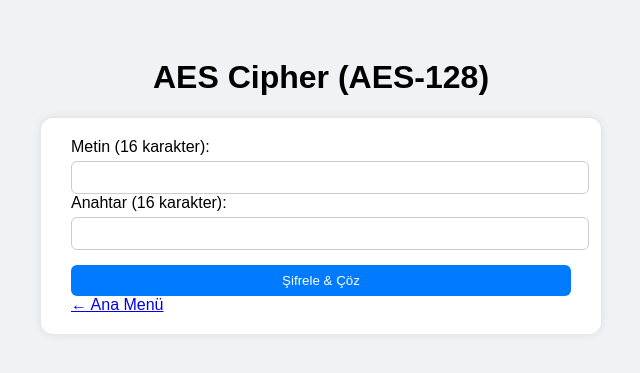
After one commit to YSTuran/Server-Client-Deneme, a Flask app: page /aes/ in a window 1280 px wide. The commit adds this page. Shown: the top 373 px of the page, without its empty margins (319-959 px from the left). Run offline with Flask 3, Linux system fonts and the light colour scheme.

Commit message:
aes şifreleme eklendi

```diff
--- a/app.py
+++ b/app.py
@@ -9,6 +9,7 @@ from routes.hill_routes import hill_bp
 from routes.polybius_routes import polybius_bp
 from routes.columnar_routes import columnar_bp
 from routes.des_routes import des_bp
+from routes.aes_routes import aes_bp
 
 import socket, random
 
@@ -25,6 +26,7 @@ def create_app():
     app.register_blueprint(polybius_bp)
     app.register_blueprint(columnar_bp)
     app.register_blueprint(des_bp)
+    app.register_blueprint(aes_bp)
 
     return app
 
--- /dev/null
+++ b/cipher/aes.py
@@ -0,0 +1,209 @@
+SBOX = [
+0x63,0x7c,0x77,0x7b,0xf2,0x6b,0x6f,0xc5,0x30,0x01,0x67,0x2b,0xfe,0xd7,0xab,0x76,
+0xca,0x82,0xc9,0x7d,0xfa,0x59,0x47,0xf0,0xad,0xd4,0xa2,0xaf,0x9c,0xa4,0x72,0xc0,
+0xb7,0xfd,0x93,0x26,0x36,0x3f,0xf7,0xcc,0x34,0xa5,0xe5,0xf1,0x71,0xd8,0x31,0x15,
+0x04,0xc7,0x23,0xc3,0x18,0x96,0x05,0x9a,0x07,0x12,0x80,0xe2,0xeb,0x27,0xb2,0x75,
+0x09,0x83,0x2c,0x1a,0x1b,0x6e,0x5a,0xa0,0x52,0x3b,0xd6,0xb3,0x29,0xe3,0x2f,0x84,
+0x53,0xd1,0x00,0xed,0x20,0xfc,0xb1,0x5b,0x6a,0xcb,0xbe,0x39,0x4a,0x4c,0x58,0xcf,
+0xd0,0xef,0xaa,0xfb,0x43,0x4d,0x33,0x85,0x45,0xf9,0x02,0x7f,0x50,0x3c,0x9f,0xa8,
+0x51,0xa3,0x40,0x8f,0x92,0x9d,0x38,0xf5,0xbc,0xb6,0xda,0x21,0x10,0xff,0xf3,0xd2,
+0xcd,0x0c,0x13,0xec,0x5f,0x97,0x44,0x17,0xc4,0xa7,0x7e,0x3d,0x64,0x5d,0x19,0x73,
+0x60,0x81,0x4f,0xdc,0x22,0x2a,0x90,0x88,0x46,0xee,0xb8,0x14,0xde,0x5e,0x0b,0xdb,
+0xe0,0x32,0x3a,0x0a,0x49,0x06,0x24,0x5c,0xc2,0xd3,0xac,0x62,0x91,0x95,0xe4,0x79,
+0xe7,0xc8,0x37,0x6d,0x8d,0xd5,0x4e,0xa9,0x6c,0x56,0xf4,0xea,0x65,0x7a,0xae,0x08,
+0xba,0x78,0x25,0x2e,0x1c,0xa6,0xb4,0xc6,0xe8,0xdd,0x74,0x1f,0x4b,0xbd,0x8b,0x8a,
+0x70,0x3e,0xb5,0x66,0x48,0x03,0xf6,0x0e,0x61,0x35,0x57,0xb9,0x86,0xc1,0x1d,0x9e,
+0xe1,0xf8,0x98,0x11,0x69,0xd9,0x8e,0x94,0x9b,0x1e,0x87,0xe9,0xce,0x55,0x28,0xdf,
+0x8c,0xa1,0x89,0x0d,0xbf,0xe6,0x42,0x68,0x41,0x99,0x2d,0x0f,0xb0,0x54,0xbb,0x16
+]
+
+INV_SBOX = [0]*256
+for i,v in enumerate(SBOX):
+    INV_SBOX[v] = i
+
+RCON = [
+0x00,
+0x01,0x02,0x04,0x08,0x10,0x20,0x40,0x80,0x1B,0x36
+]
+
+def _bytes_to_matrix(b: bytes):
+    if len(b) != 16:
+        raise ValueError("Block must be 16 bytes")
+    return [[b[row + 4*col] for col in range(4)] for row in range(4)]
+
+def _matrix_to_bytes(state):
+    out = bytearray(16)
+    for r in range(4):
+        for c in range(4):
+            out[r + 4*c] = state[r][c]
+    return bytes(out)
+
+def _xor_bytes(a,b):
+    return bytes(x^y for x,y in zip(a,b))
+
+def _xtime(a):
+    return ((a << 1) & 0xFF) ^ (0x1B if (a & 0x80) else 0)
+
+def _mul(a,b):
+    res = 0
+    for i in range(8):
+        if b & 1:
+            res ^= a
+        hi = a & 0x80
+        a = (a << 1) & 0xFF
+        if hi:
+            a ^= 0x1B
+        b >>= 1
+    return res
+
+def _sub_bytes(state):
+    for r in range(4):
+        for c in range(4):
+            state[r][c] = SBOX[state[r][c]]
+
+def _inv_sub_bytes(state):
+    for r in range(4):
+        for c in range(4):
+            state[r][c] = INV_SBOX[state[r][c]]
+
+def _shift_rows(state):
+    for r in range(1,4):
+        state[r] = state[r][r:] + state[r][:r]
+
+def _inv_shift_rows(state):
+    for r in range(1,4):
+        state[r] = state[r][-r:] + state[r][:-r]
+
+def _mix_single_column(col):
+    a0,a1,a2,a3 = col
+    return [
+        _mul(a0,2) ^ _mul(a1,3) ^ a2 ^ a3,
+        a0 ^ _mul(a1,2) ^ _mul(a2,3) ^ a3,
+        a0 ^ a1 ^ _mul(a2,2) ^ _mul(a3,3),
+        _mul(a0,3) ^ a1 ^ a2 ^ _mul(a3,2)
+    ]
+
+def _mix_columns(state):
+    for c in range(4):
+        col = [state[r][c] for r in range(4)]
+        nc = _mix_single_column(col)
+        for r in range(4):
+            state[r][c] = nc[r]
+
+def _inv_mix_single_column(col):
+    a0,a1,a2,a3 = col
+    return [
+        _mul(a0,0x0e) ^ _mul(a1,0x0b) ^ _mul(a2,0x0d) ^ _mul(a3,0x09),
+        _mul(a0,0x09) ^ _mul(a1,0x0e) ^ _mul(a2,0x0b) ^ _mul(a3,0x0d),
+        _mul(a0,0x0d) ^ _mul(a1,0x09) ^ _mul(a2,0x0e) ^ _mul(a3,0x0b),
+        _mul(a0,0x0b) ^ _mul(a1,0x0d) ^ _mul(a2,0x09) ^ _mul(a3,0x0e)
+    ]
+
+def _inv_mix_columns(state):
+    for c in range(4):
+        col = [state[r][c] for r in range(4)]
+        nc = _inv_mix_single_column(col)
+        for r in range(4):
+            state[r][c] = nc[r]
+
+def _add_round_key(state, round_key):
+    rk = _bytes_to_matrix(round_key)
+    for r in range(4):
+        for c in range(4):
+            state[r][c] ^= rk[r][c]
+
+def _rot_word(word4):
+    return word4[1:] + word4[:1]
+
+def _sub_word(word4):
+    return [SBOX[b] for b in word4]
+
+def _expand_key(key16):
+    if len(key16) != 16:
+        raise ValueError("Key must be 16 bytes for AES-128")
+    key_words = [list(key16[i:i+4]) for i in range(0,16,4)]
+    for i in range(4, 44):
+        temp = key_words[i-1].copy()
+        if i % 4 == 0:
+            temp = _sub_word(_rot_word(temp))
+            temp[0] ^= RCON[i//4]
+        word = [ (key_words[i-4][j] ^ temp[j]) & 0xFF for j in range(4) ]
+        key_words.append(word)
+    round_keys = []
+    for r in range(11):
+        rk = []
+        for w in key_words[4*r:4*r+4]:
+            rk.extend(w)
+        round_keys.append(bytes(rk))
+    return round_keys
+
+def encrypt_block(plaintext16, key16):
+    if isinstance(plaintext16, str):
+        pt = plaintext16.encode('latin-1')
+    else:
+        pt = bytes(plaintext16)
+    if isinstance(key16, str):
+        key = key16.encode('latin-1')
+    else:
+        key = bytes(key16)
+
+    if len(pt) != 16 or len(key) != 16:
+        raise ValueError("Plaintext and key must be 16 bytes/chars")
+
+    round_keys = _expand_key(key)
+    state = _bytes_to_matrix(pt)
+
+    _add_round_key(state, round_keys[0])
+
+    for rnd in range(1,10):
+        _sub_bytes(state)
+        _shift_rows(state)
+        _mix_columns(state)
+        _add_round_key(state, round_keys[rnd])
+
+    _sub_bytes(state)
+    _shift_rows(state)
+    _add_round_key(state, round_keys[10])
+
+    out = _matrix_to_bytes(state)
+    return out.hex()
+
+def decrypt_block(cipher_hex, key16):
+
+    if not isinstance(cipher_hex, str) or len(cipher_hex) != 32:
+        raise ValueError("cipher_hex must be 32 hex characters (16 bytes)")
+    try:
+        ct = bytes.fromhex(cipher_hex)
+    except Exception:
+        raise ValueError("cipher_hex is not valid hex")
+
+    if isinstance(key16, str):
+        key = key16.encode('latin-1')
+    else:
+        key = bytes(key16)
+    if len(key) != 16:
+        raise ValueError("Key must be 16 bytes/chars")
+
+    round_keys = _expand_key(key)
+    state = _bytes_to_matrix(ct)
+
+    _add_round_key(state, round_keys[10])
+    _inv_shift_rows(state)
+    _inv_sub_bytes(state)
+
+    for rnd in range(9,0,-1):
+        _add_round_key(state, round_keys[rnd])
+        _inv_mix_columns(state)
+        _inv_shift_rows(state)
+        _inv_sub_bytes(state)
+
+    _add_round_key(state, round_keys[0])
+
+    pt_bytes = _matrix_to_bytes(state)
+    return pt_bytes.decode('latin-1')
+
+def aes_encrypt(plaintext, key):
+    return encrypt_block(plaintext, key)
+
+def aes_decrypt(cipher_hex, key):
+    return decrypt_block(cipher_hex, key)
--- /dev/null
+++ b/routes/aes_routes.py
@@ -0,0 +1,47 @@
+from flask import Blueprint, render_template, request, jsonify
+from cipher.aes import aes_encrypt, aes_decrypt
+
+aes_bp = Blueprint("aes_bp", __name__, url_prefix="/aes")
+
+@aes_bp.route("/", methods=["GET"])
+def page():
+    return render_template("aes.html")
+
+@aes_bp.route("/send", methods=["POST"])
+def send():
+    data = request.get_json(silent=True)
+    if data is None:
+        return jsonify({"error": "Beklenen JSON body yok."}), 400
+
+    text = data.get("text", "")
+    if not text:
+        text = data.get("cipher", "")
+
+    key = data.get("key", "")
+    mode = data.get("mode", "encrypt")
+
+    if not isinstance(text, str) or not isinstance(key, str):
+        return jsonify({"error": "text ve key string olmalı."}), 400
+
+    if mode == "decrypt":
+        if len(text) != 32:
+            return jsonify({"error": "Çözme için 32 hex karakter (16 byte) girin."}), 400
+    else:
+        if len(text) != 16:
+            return jsonify({"error": "Metin 16 karakter olmalı."}), 400
+
+    if len(key) != 16:
+        return jsonify({"error": "Anahtar 16 karakter olmalı."}), 400
+
+    try:
+        if mode == "decrypt":
+            result = aes_decrypt(text, key)
+        else:
+            result = aes_encrypt(text, key)
+    except Exception as e:
+        return jsonify({"error": "AES işleme hatası", "detail": str(e)}), 500
+
+    if mode == "decrypt":
+        return jsonify({"decrypted": result})
+    else:
+        return jsonify({"encrypted": result})
--- /dev/null
+++ b/templates/aes.html
@@ -0,0 +1,123 @@
+<!DOCTYPE html>
+<html lang="tr">
+  <head>
+    <meta charset="UTF-8" />
+    <title>AES Cipher</title>
+    <style>
+      body {
+        font-family: Arial;
+        background: #f0f2f5;
+        display: flex;
+        flex-direction: column;
+        align-items: center;
+        padding: 30px;
+      }
+      .container {
+        background: #fff;
+        padding: 20px 30px;
+        border-radius: 12px;
+        width: 500px;
+        box-shadow: 0 0 10px rgba(0, 0, 0, 0.1);
+      }
+      input,
+      button {
+        width: 100%;
+        padding: 8px;
+        margin-top: 5px;
+        border: 1px solid #ccc;
+        border-radius: 6px;
+      }
+      button {
+        background: #007bff;
+        color: white;
+        margin-top: 15px;
+        border: none;
+      }
+      .output {
+        margin-top: 12px;
+        background: #f8f9fa;
+        padding: 10px;
+        border-radius: 6px;
+      }
+      pre {
+        background: #eee;
+        padding: 10px;
+        border-radius: 6px;
+        overflow-x: auto;
+      }
+    </style>
+  </head>
+  <body>
+    <h1>AES Cipher (AES-128)</h1>
+
+    <div class="container">
+      <label>Metin (16 karakter):</label>
+      <input id="message" maxlength="16" />
+
+      <label>Anahtar (16 karakter):</label>
+      <input id="key" maxlength="16" />
+
+      <button onclick="sendMessage()">Şifrele & Çöz</button>
+
+      <div class="output" id="output" style="display: none">
+        <h3>Şifrelenmiş Metin (hex):</h3>
+        <pre id="encryptedText"></pre>
+
+        <h3>Çözülmüş Metin:</h3>
+        <pre id="decryptedText"></pre>
+      </div>
+
+      <a href="{{ url_for('main_bp.index') }}">← Ana Menü</a>
+    </div>
+
+    <script>
+      async function sendMessage() {
+        const text = document.getElementById("message").value.trim();
+        const key = document.getElementById("key").value.trim();
+
+        if (text.length !== 16 || key.length !== 16) {
+          alert("Metin ve anahtar 16 karakter olmalı!");
+          return;
+        }
+
+        try {
+          // encrypt
+          const encryptRes = await fetch("/aes/send", {
+            method: "POST",
+            headers: { "Content-Type": "application/json" },
+            body: JSON.stringify({ text, key, mode: "encrypt" }),
+          });
+
+          const encryptData = await encryptRes.json().catch(() => ({}));
+          if (!encryptRes.ok) {
+            alert(encryptData.error || "Şifreleme hatası");
+            return;
+          }
+
+          const encrypted = encryptData.encrypted;
+
+          // decrypt — NOTE: send as `text`
+          const decryptRes = await fetch("/aes/send", {
+            method: "POST",
+            headers: { "Content-Type": "application/json" },
+            body: JSON.stringify({ text: encrypted, key, mode: "decrypt" }),
+          });
+
+          const decryptData = await decryptRes.json().catch(() => ({}));
+          if (!decryptRes.ok) {
+            alert(decryptData.error || "Çözme hatası");
+            return;
+          }
+
+          document.getElementById("output").style.display = "block";
+          document.getElementById("encryptedText").textContent = encrypted;
+          document.getElementById("decryptedText").textContent =
+            decryptData.decrypted;
+        } catch (err) {
+          console.error("Fetch error:", err);
+          alert("İstek gönderilirken hata oluştu!");
+        }
+      }
+    </script>
+  </body>
+</html>
--- a/templates/index.html
+++ b/templates/index.html
@@ -52,6 +52,7 @@
       .c6 { background-color: #6a994e; }
       .c7 { background-color: #e76f51; }
       .c8 { background-color: #1d3557; }
+      .c9 {background-color: darkgray;}
     </style>
   </head>
   <body>
@@ -66,6 +67,7 @@
       <a class="card c6" href="{{ url_for('polybius_bp.page') }}">Polybius</a>
       <a class="card c7" href="{{ url_for('columnar_bp.page') }}">Columnar Transposition</a>
       <a class="card c8" href="{{ url_for('des_bp.page') }}">DES</a>
+      <a class="card c9" href="{{ url_for('aes_bp.page') }}">AES-128</a>
     </div>
   </body>
 </html>
```
